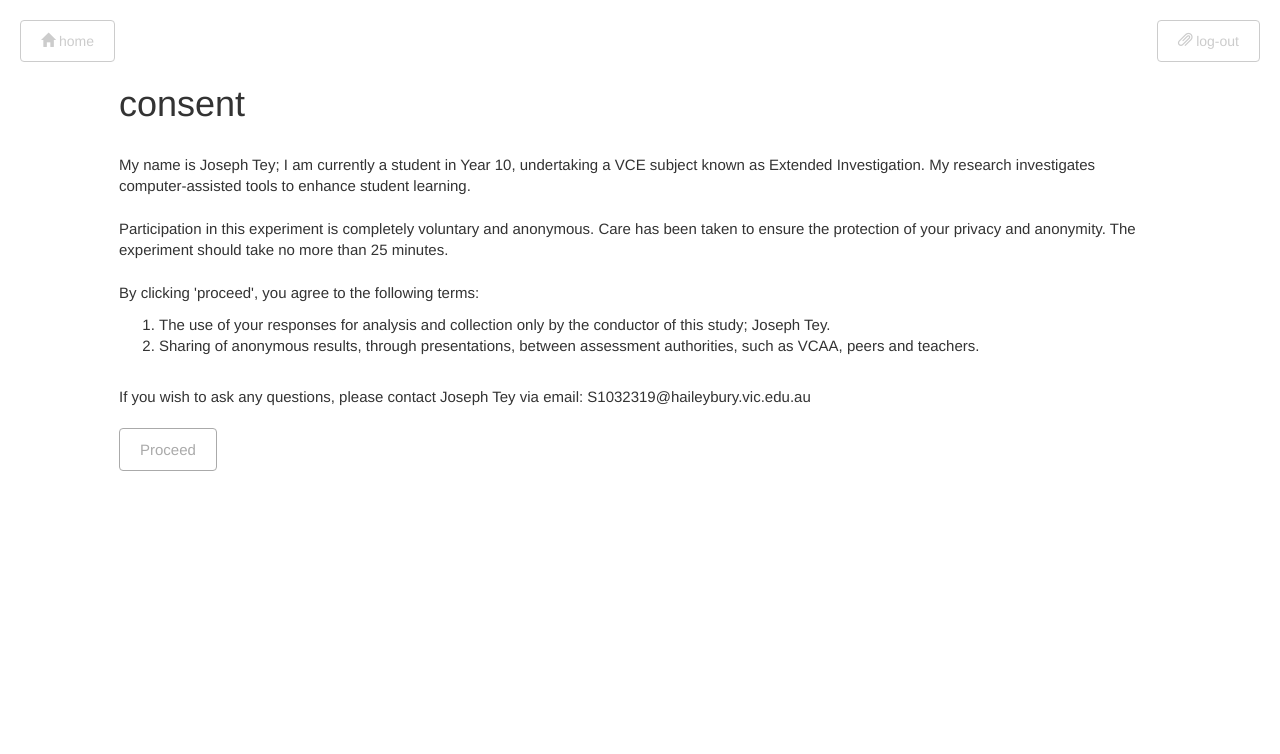
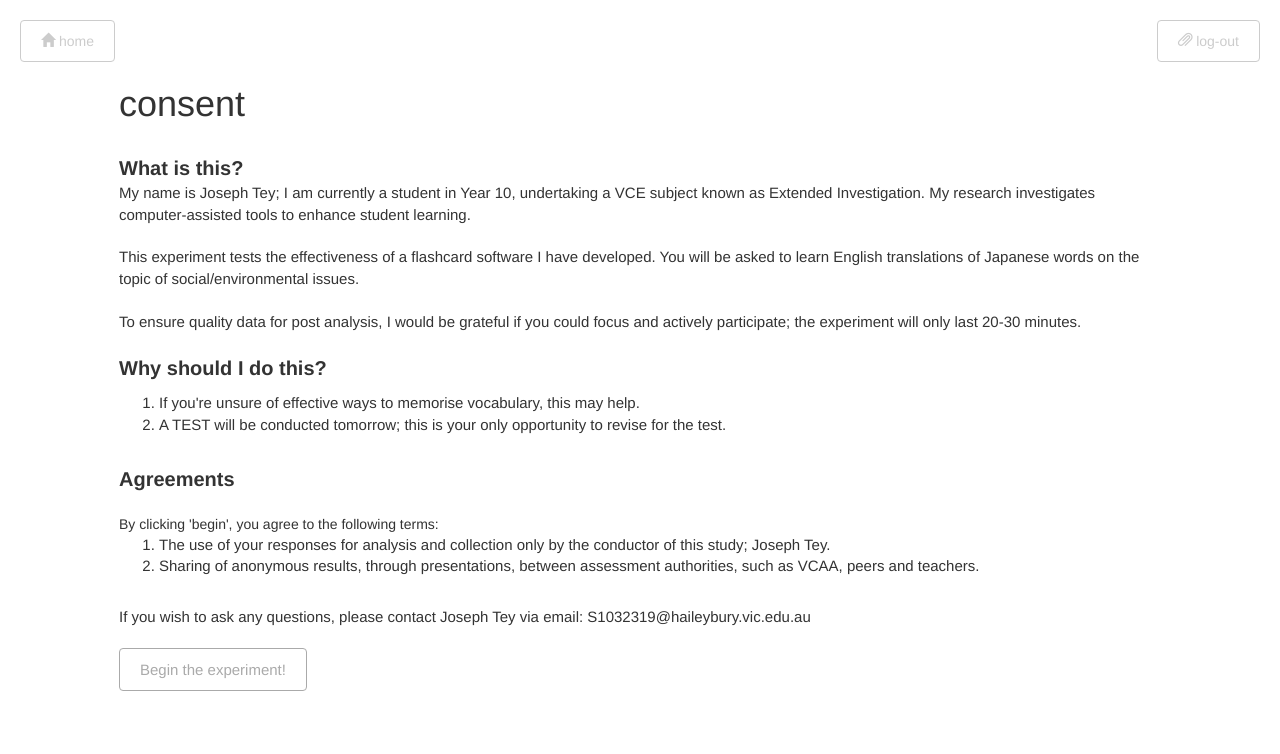
Before and after one commit to josephtey/Flask-MachineLearning-Flashcards, a Flask app: page /flashcardcollection/1/consent in a window 1280 px wide. Shown: the top 754 px of the page. Run offline with Flask 2, Linux system fonts and the light colour scheme; the visitor is signed in with stand-in values (Sample User, id 1); data comes from the database, SQL or seed files in the repository; both versions use the stored data as it was after the commit; some libraries are stand-ins or nearby versions.

Commit message:
dad experiment

```diff
--- a/app/main/views.py
+++ b/app/main/views.py
@@ -303,7 +303,7 @@ def learn(id, current):
         if flashcard_generated[i+1] > 0:
             seen += 1
 
-    time_left = round(SESSION_LENGTH - current_user.total_reps*(1/6),2)
+    time_left = round(SESSION_LENGTH - current_user.total_reps*(1/8),2)
 
     if flashcard.history == '' and flashcard.pre_answer != 1:
         return render_template('pretest.html', flashcard=flashcard, collection=flashcardcollection, overall_sum=overall_sum, overall_len=overall_len, seen=seen, time_left=time_left, leaderboards=leaderboards)
--- a/app/templates/consent.html
+++ b/app/templates/consent.html
@@ -6,11 +6,22 @@
 
     <h1>consent</h1> <br/>
     <p style="font-size:15px">
+      <b style="font-size:20px">What is this?</b> <br>
       My name is Joseph Tey; I am currently a student in Year 10, undertaking a VCE subject known as Extended Investigation. My research investigates computer-assisted tools to enhance student learning.
       <br><br>
-      Participation in this experiment is completely voluntary and anonymous. Care has been taken to ensure the protection of your privacy and anonymity. The experiment should take no more than 25 minutes.
+      This experiment tests the effectiveness of a flashcard software I have developed. You will be asked to learn English translations of Japanese words on the topic of social/environmental issues.
+
       <br><br>
-      By clicking 'proceed', you agree to the following terms:<br>
+      To ensure quality data for post analysis, I would be grateful if you could focus and actively participate; the experiment will only last 20-30 minutes.
+      <br><br>
+      <b style="font-size:20px">Why should I do this?</b> <br>
+      <ol style="font-size:15px">
+        <li>If you're unsure of effective ways to memorise vocabulary, this may help.</li>
+        <li>A TEST will be conducted tomorrow; this is your only opportunity to revise for the test.</li>
+      </ol><br>
+
+      <b style="font-size:20px">Agreements</b> <br><br>
+      By clicking 'begin', you agree to the following terms:<br>
       <ol style="font-size:15px">
         <li>The use of your responses for analysis and collection only by the conductor of this study; Joseph Tey.</li>
         <li>Sharing of anonymous results, through presentations, between assessment authorities, such as VCAA, peers and teachers.</li>
@@ -19,6 +30,6 @@
 
       <p style="font-size:15px">If you wish to ask any questions, please contact Joseph Tey via email: S1032319@haileybury.vic.edu.au</p>
     </p>
-    <a class="btn" style="margin-top:10px;padding:10px 20px; border:1px solid #aaaaaa; color:#aaaaaa;font-size:15px; font-weight:normal" href="{{ url_for('.learn', id=id, current=0, mode='normal') }}">Proceed</a>
+    <a class="btn" style="margin-top:10px;padding:10px 20px; border:1px solid #aaaaaa; color:#aaaaaa;font-size:15px; font-weight:normal" href="{{ url_for('.learn', id=id, current=0, mode='normal') }}">Begin the experiment!</a>
 
 {% endblock %}
```
Also changed, not shown: app/static/js/answer.js (+1 -11 lines), data-dev.sqlite.
